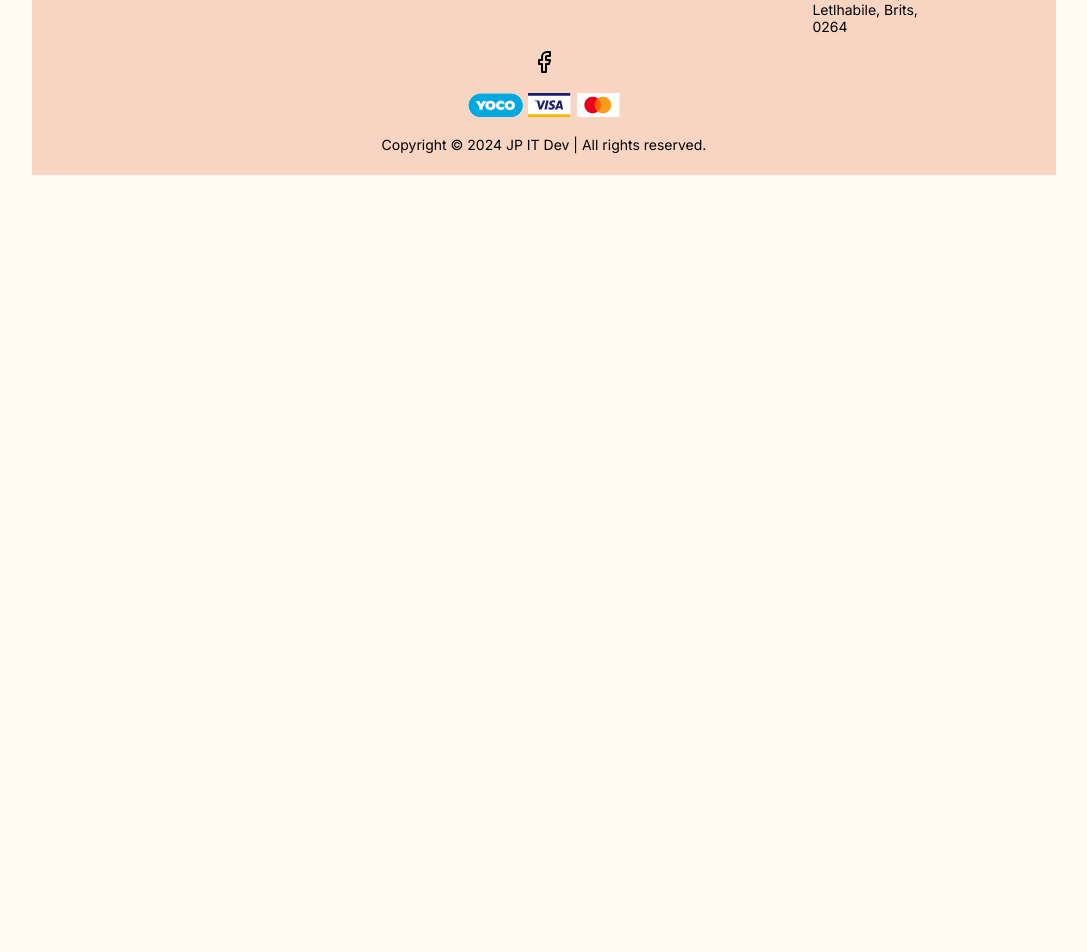
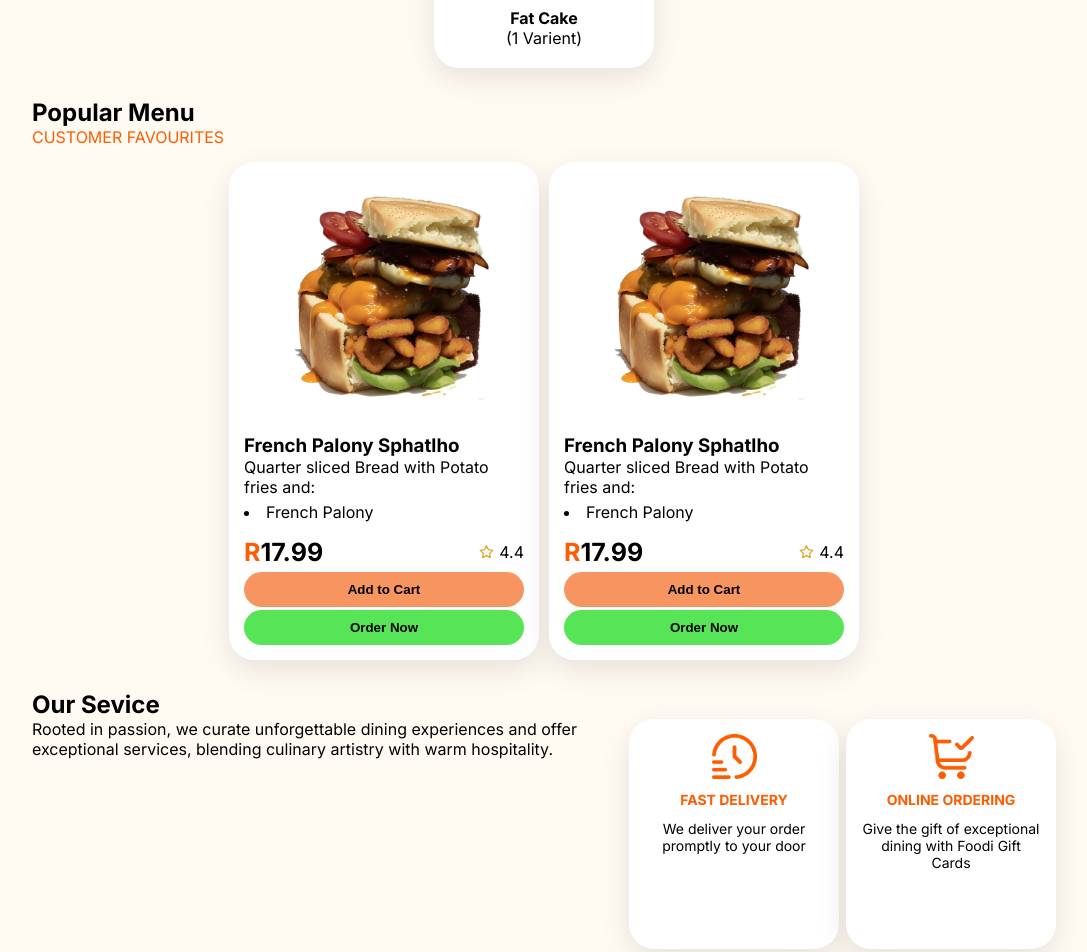
Before and after one commit to jpitdeveloper/kotaking-app, a React (Vite) app in the folder frontend/: page / in a window 1280 px wide. Shown: the part 980-1932 px from the top of the page, without its empty margins (96-1183 px from the left). Before the commit the page ends 1155 px from the top, so only its background shows below. Built offline with nearby package versions, Linux system fonts and the light colour scheme.

Commit message:
popular menu and services

```diff
--- a/frontend/src/components/Footer.css
+++ b/frontend/src/components/Footer.css
@@ -12,7 +12,6 @@
 }
 .footer-icons{
   margin-top: 15px;
-  /* display: flex; */
   text-align: center;
   gap: 25px;
 }
@@ -28,5 +27,4 @@
 }
 .footer-wrapper h3, .copywrite p{
   font-size: 14px;
-  margin-bottom: 7px;
 }
--- a/frontend/src/pages/home/Categories.jsx
+++ b/frontend/src/pages/home/Categories.jsx
@@ -19,7 +19,12 @@ const Category = () => {
         </div>
         <div className="categories-card">
           <img src={categoryImg} alt="category-image" />
-          <h4>Hot Dogs</h4>
+          <h4>Potato Fries</h4>
+          <p>(3 Varient)</p>
+        </div>
+        <div className="categories-card">
+          <img src={categoryImg} alt="category-image" />
+          <h4>Hot Dog</h4>
           <p>(4 Varients)</p>
         </div>
         <div className="categories-card">
--- a/frontend/src/pages/home/Home.css
+++ b/frontend/src/pages/home/Home.css
@@ -3,16 +3,12 @@
   margin-top: 30px;
   margin-bottom: 30px;
 }
-.service-section {
-  margin-bottom: 50px;
+.specialMenu-section {
+  margin-bottom: 30px;
 }
-.service-wrapper {
-  display: flex;
-  justify-content: space-between;
-  flex-wrap: wrap;
-  gap: 25px;
+.services-section {
+  margin-bottom: 30px;
 }
-
 .footer-section {
   background-color: rgb(247, 213, 194);
   padding: 15px;
--- a/frontend/src/pages/home/Home.jsx
+++ b/frontend/src/pages/home/Home.jsx
@@ -14,8 +14,12 @@ const Home = () => {
       <div className="categories-section">
         <Categories />
       </div>
-      {/* <SpecialMenu/>  */}
-      {/* <Services/> */}
+      <div className="specialMenu-section">
+        <SpecialMenu />
+      </div>
+      <div className="services-section">
+        <Services />
+      </div>
     </>
   );
 };
--- a/frontend/src/pages/home/Services.css
+++ b/frontend/src/pages/home/Services.css
@@ -1,14 +1,17 @@
-.service-text-wrapper{
+.services-wrapper {
+  display: flex;
+  justify-content: space-between;
+  flex-wrap: wrap;
+  gap: 15px;
+}
+.services-text-wrapper{
   width: 800px;
 }
-.service-section h2{
-  margin-bottom: 10px;
-}
-.service-cards-wrapper{
+.services-cards-wrapper{
   display: flex;
   gap: 7px;
 }
-.service-card{
+.services-card{
   display: flex;
   flex-direction: column;
   align-items: center;
@@ -20,11 +23,12 @@
   border-radius: 25px;
   padding: 15px;
 }
-.service-card img{
+.services-card img{
   width: 45px;
 }
-.service-card p{
-  margin-top: 25px;
+.services-card p{
+  margin-top: 12px;
+  font-size: 14px;
 }
 
 /* xl */
@@ -32,7 +36,7 @@
 	.container {
 		max-width: 1024px;
 	}
-  .service-text-wrapper{
+  .services-text-wrapper{
     width: 550px;
   }
 }
@@ -43,7 +47,7 @@
   	.container {
 		max-width: 768px;
 	}
-  .service-text-wrapper{
+  .services-text-wrapper{
     width: 300px;
   }
 }
@@ -51,7 +55,7 @@
 /* xs */
 
 @media (max-width: 475px) {
-  .service-card{
+  .services-card{
     width: 130px;
     height: 180px;
   }
--- a/frontend/src/pages/home/Services.jsx
+++ b/frontend/src/pages/home/Services.jsx
@@ -5,18 +5,18 @@ import tickCard from "../../assets/images/shopping-cart-check.png";
 
 const Services = () => {
   return (
-    <div className="service-section">
+    <>
       <h2 className="heading">Our Sevice</h2>
-      <div className="service-wrapper">
-        <div className="service-text-wrapper">
+      <div className="services-wrapper">
+        <div className="services-text-wrapper">
           <p>
             Rooted in passion, we curate unforgettable dining experiences and
             offer exceptional services, blending culinary artistry with warm
             hospitality.
           </p>
         </div>
-        <div className="service-cards-wrapper">
-          <div className="service-card">
+        <div className="services-cards-wrapper">
+          <div className="services-card">
             <img src={timer} alt="" />
             <p>
               <span className="uppercase">
@@ -25,7 +25,7 @@ const Services = () => {
             </p>
             <p>We deliver your order promptly to your door</p>
           </div>
-          <div className="service-card">
+          <div className="services-card">
             <img src={tickCard} alt="" />
             <p>
               <span className="uppercase">
@@ -36,7 +36,7 @@ const Services = () => {
           </div>
         </div>
       </div>
-    </div>
+    </>
   );
 };
 
--- a/frontend/src/pages/home/SpecialMenu.css
+++ b/frontend/src/pages/home/SpecialMenu.css
@@ -1,5 +1,5 @@
 .popular-menu-cards-wrapper{
-  margin-top: 30px;
+  margin-top: 15px;
   display: flex;
   gap: 10px;
   flex-wrap: wrap;
```
